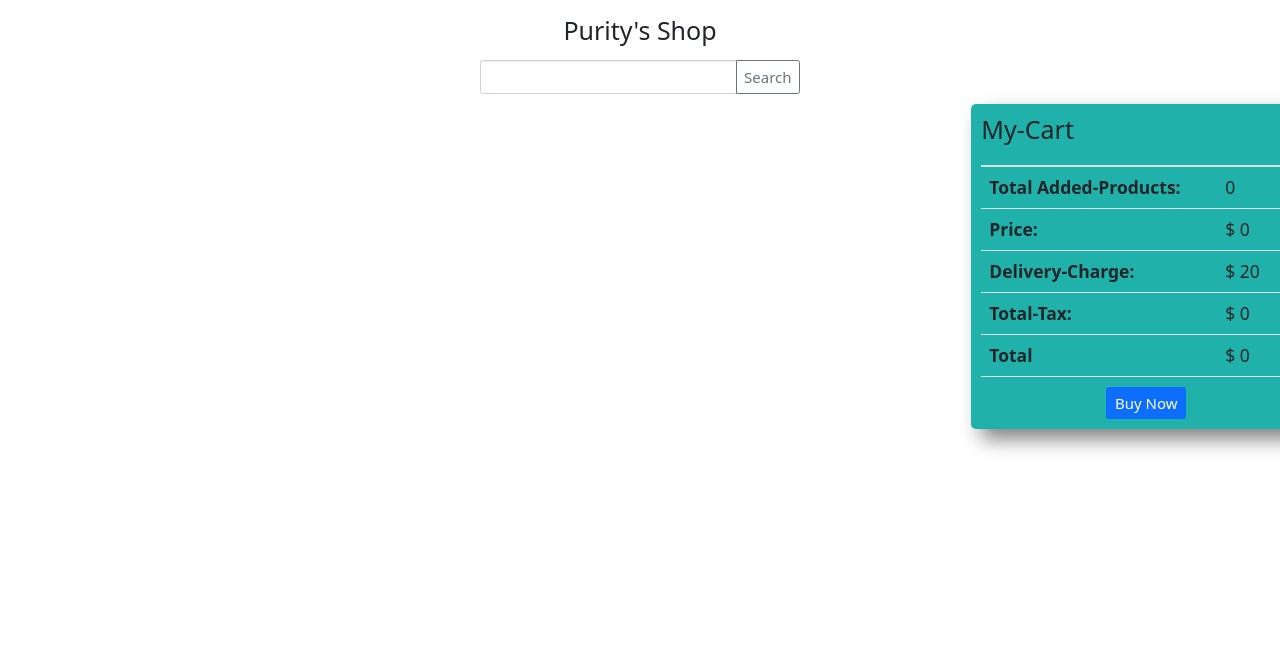
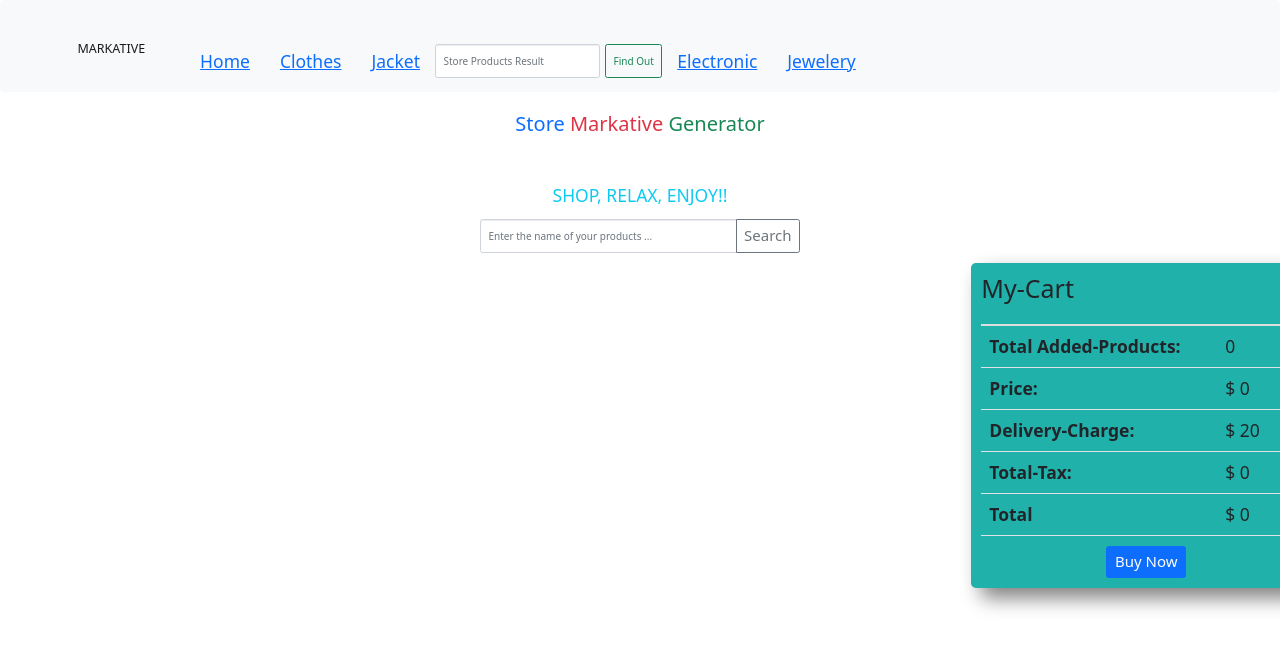
Before and after one commit to tahaminaphero2021/ranga-store-fix-view, a plain HTML site: page index.html in a window 1280 px wide. Drawn offline with nearby package versions, Linux system fonts and the light colour scheme; no server answers.

Commit message:
first commit

```diff
--- a/index.html
+++ b/index.html
@@ -5,7 +5,7 @@
   <meta charset="UTF-8" />
   <meta http-equiv="X-UA-Compatible" content="IE=edge" />
   <meta name="viewport" content="width=device-width, initial-scale=1.0" />
-  <title>Farshid's Shop</title>
+  <title>Ranga Store</title>
   <link rel="stylesheet" href="./css/style.css" />
   <!-- Latest compiled and minified CSS -->
   <link rel="stylesheet" href="https://maxcdn.bootstrapcdn.com/bootstrap/3.3.7/css/bootstrap.min.css"
@@ -15,6 +15,8 @@
   <link rel="preconnect" href="https://fonts.googleapis.com" />
   <link rel="preconnect" href="https://fonts.gstatic.com" crossorigin />
   <link href="https://fonts.googleapis.com/css2?family=Montserrat:wght@300;400;500&display=swap" rel="stylesheet" />
+<!-- font awesome -->
+<script src="https://kit.fontawesome.com/f6455e1d46.js" crossorigin="anonymous"></script>
 
   <!-- bootstrap -->
 
@@ -22,16 +24,57 @@
     integrity="sha384-F3w7mX95PdgyTmZZMECAngseQB83DfGTowi0iMjiWaeVhAn4FJkqJByhZMI3AhiU" crossorigin="anonymous">
 </head>
 
+
 <body class="fs-3 text">
-  <header class="fs-3 text fw-bold text-center my-4">
-    <h1>Purity's Shop </h1>
+  <!-- ============header start========== -->
+  <header>
+
+
+      <!-- Navbar content -->
+      <nav class="navbar navbar-expand-lg navbar-light bg-light">
+        <div class="container mt-5">
+          <a class="navbar-brand text-Primary text-uppercase" href="#">Markative</a>
+
+          <button class="navbar-toggler" type="button" data-bs-toggle="collapse" data-bs-target="#navbarNavDropdown" aria-controls="navbarNavDropdown" aria-expanded="false" aria-label="Toggle navigation">
+            <span class="navbar-toggler-icon"></span>
+          </button>
+            <!-- Collect the nav links, forms, and other content for toggling -->
+            <div class="collapse navbar-collapse" id="bs-example-navbar-collapse-1">
+              <ul class="nav navbar-nav">
+                <li class="active"><a href="#">Home<span class="sr-only">(current)</span></a></li>
+                <li><a href="#">Clothes</a></li>
+                <li><a href="#">Jacket</a></li>
+
+
+                </li>
+              </ul>
+              <form class="d-flex">
+                <input class="form-control me-2" type="search" placeholder="Store Products Result" aria-label="Search">
+                <button class="btn btn-outline-success" type="submit">Find Out</button>
+              </form>
+              <ul class="nav navbar-nav navbar-right">
+                <li><a href="#">Electronic</a></li>
+                <li><a href="#">Jewelery</a></li>
+
+                </li>
+              </ul>
+            </div><!-- /.navbar-collapse -->
+          </div><!-- /.container-fluid -->
+        </nav>
+        <h2 class="text-primary text-center mt-4">Store <span class="text-danger text-center">Markative</span><span class="text-success text-center"> Generator</h2></span>
+        <br>
+            <p class=" mt-4 text-info text-center text-uppercase">
+            Shop, Relax, Enjoy!!</p>
+
+
 
   </header>
   <main class="main">
 
     <div>
       <div class="input-group mb-3 w-25 mx-auto ">
-        <input id="input-field" type="text" class="form-control" aria-describedby="button-addon2">
+
+        <input id="input-field" type="text" class="form-control" aria-describedby="button-addon2 " placeholder="Enter the name of your products ...">
         <button onclick="loadProducts()" class="btn btn-outline-secondary fs-4 text" type="button"
           id="button-addon2">Search</button>
       </div>
--- a/js/app.js
+++ b/js/app.js
@@ -17,11 +17,11 @@ const showProducts = (products) => {
       <div>
     <img class="product-image" src=${image}></img>
       </div>
-      <h3>${product.title}</h3>
-      <p>Category: ${product.category}</p>
+      <h3 class="text-Primary">${product.title}</h3>
+      <p class="text-Primary">Category: ${product.category}</p>
       <h2>Price: $ ${product.price}</h2>
-      <h2>Rating:${product.rating.rate}</h2>
-      <h2>How Many People Give this Rating:${product.rating.count}</h2>
+      <h4>Rating:${product.rating.rate}</h4>
+      <p>How Many People Give this Rating:${product.rating.count}</p>
       <button onclick="addToCart(${product.id},${product.price})" id="addToCart-btn" class="buy-now btn btn-success">add to cart</button>
       <button  id="details-btn" class="btn btn-danger">Details</button></div>
       `;
```
Also changed, not shown: 1 other file.
